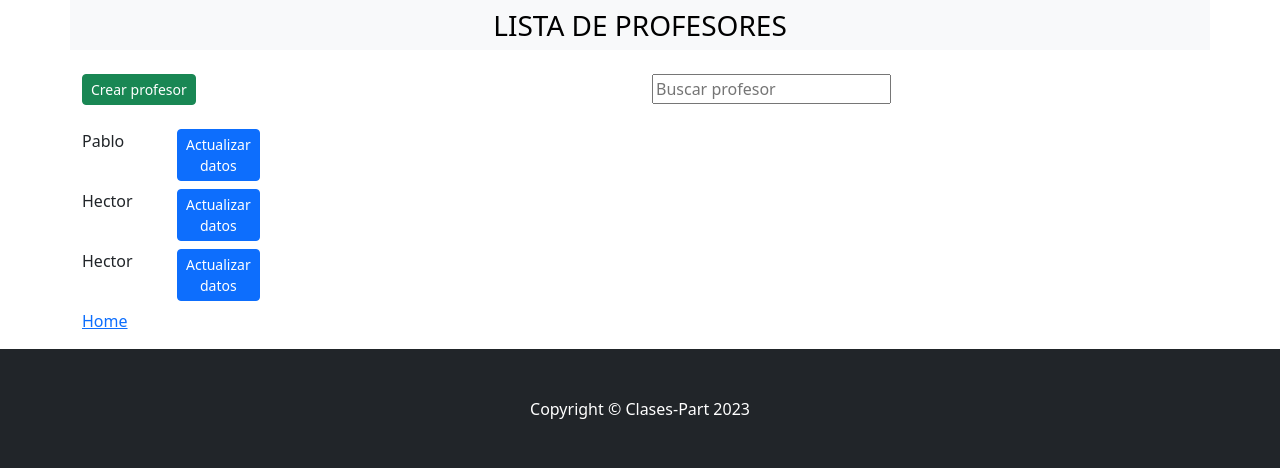
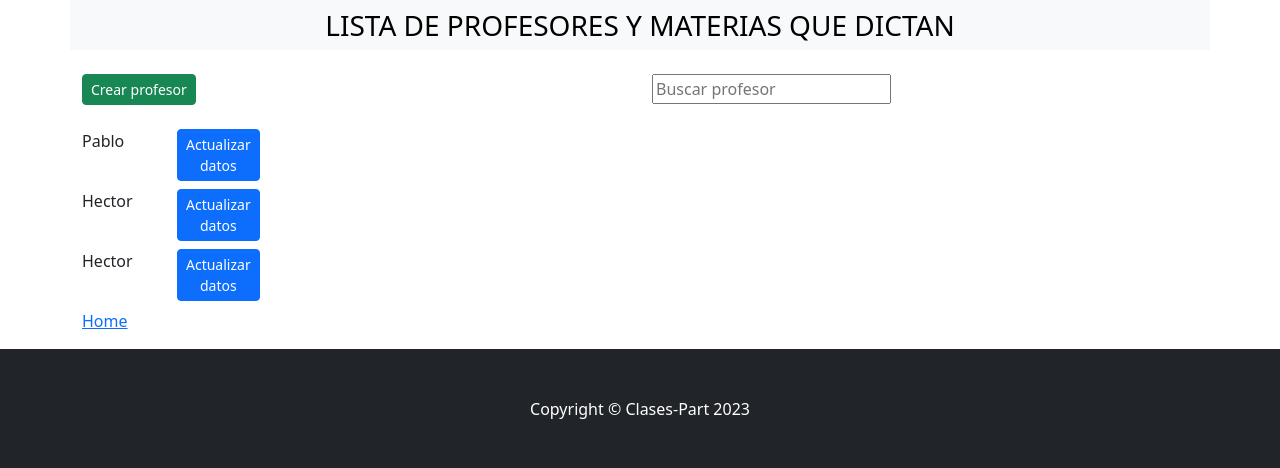
Before and after one commit to Egealucas17/ProyectoFinalEgea, a Django app: page /profesor_materia/profesor_materia/list/ in a window 1280 px wide. Shown: the part 56-524 px from the top of the page. Run offline with Django 4.2, Linux system fonts and the light colour scheme; data comes from the database, SQL or seed files in the repository; some libraries are stand-ins or nearby versions.

Commit message:
cambio menor

```diff
--- a/project/profesor_materia/templates/profesor_materia/profesor_materia_list.html
+++ b/project/profesor_materia/templates/profesor_materia/profesor_materia_list.html
@@ -1,7 +1,7 @@
 {% extends 'base.html' %}
 
 {% block title %}
-    Lista de profesores
+    Lista de profesores y materias que dictan
 {% endblock title %}
 
 {% block content %}
```
